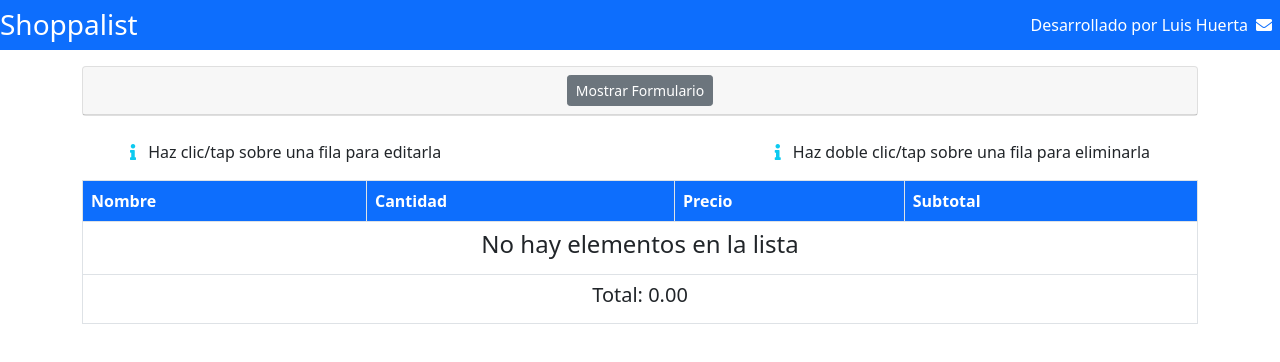
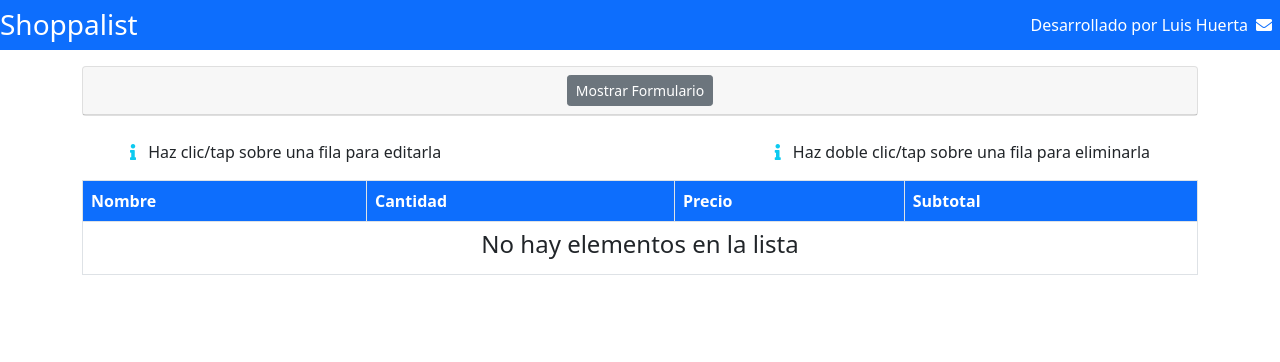
Before and after one commit to luigidicarlo/shoppalist, a React (Create React App) app: page / in a window 1280 px wide. Shown: the top 362 px of the page. Built offline with nearby package versions, Linux system fonts and the light colour scheme.

Commit message:
Total should only show when there is at least one element added

```diff
--- a/src/Items.js
+++ b/src/Items.js
@@ -68,6 +68,7 @@ export default function Items({
 								</tr>
 							))}
 					</tbody>
+					{items.length > 0 && (
 						<tfoot>
 							<tr>
 								<td colSpan={4}>
@@ -77,6 +78,7 @@ export default function Items({
 								</td>
 							</tr>
 						</tfoot>
+					)}
 				</table>
 			</div>
 		</>
```
Also changed, not shown: 6 other files (tests, documents, lock files or other folders). Lines whose indentation alone changed are shown as unchanged.
